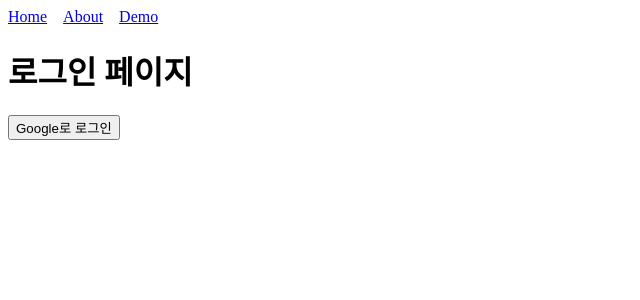
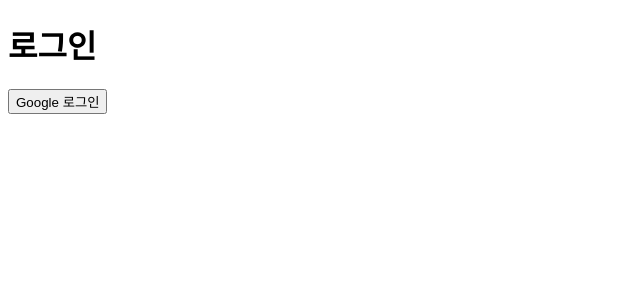
Before and after one commit to dmsvk0217/piled-time, a React (Vite) app in the folder client/: page /login in a window 1280 px wide. Shown: the top 300 px of the page, without its empty margins (0-640 px from the left). Built offline with nearby package versions, Linux system fonts and the light colour scheme.

Commit message:
[client] feat: 기본 Layout 컴포넌트 추가 및 공통 내비게이션 구성

```diff
--- a/client/src/App.tsx
+++ b/client/src/App.tsx
@@ -1,4 +1,5 @@
-import { Link, Route, Routes } from "react-router-dom";
+import Layout from "@/layouts/Layout";
+import { Route, Routes } from "react-router-dom";
 import AboutPage from "./pages/AboutPage";
 import DemoPage from "./pages/DemoPage";
 import HomePage from "./pages/HomePage";
@@ -8,28 +9,21 @@
 
 function App() {
   return (
-    <div>
-      <nav style={{ display: "flex", gap: "1rem", marginBottom: "1rem" }}>
-        <Link to="/">Home</Link>
-        <Link to="/about">About</Link>
-        <Link to="/demo">Demo</Link>
-      </nav>
-
     <Routes>
       <Route path="/login" element={<Login />} />
       <Route path="/oauth/callback" element={<OauthCallback />} />
+
       <Route
-          path="/"
         element={
           <PrivateRoute>
-              <HomePage />
+            <Layout />
           </PrivateRoute>
-          }
-        />
+        }>
+        <Route path="/" element={<HomePage />} />
         <Route path="/about" element={<AboutPage />} />
         <Route path="/demo" element={<DemoPage />} />
+      </Route>
     </Routes>
-    </div>
   );
 }
 
--- /dev/null
+++ b/client/src/layouts/Layout.tsx
@@ -0,0 +1,17 @@
+import { Link, Outlet } from "react-router-dom";
+
+export default function Layout() {
+  return (
+    <div>
+      <nav style={{ display: "flex", gap: "1rem", marginBottom: "1rem" }}>
+        <Link to="/">Home</Link>
+        <Link to="/about">About</Link>
+        <Link to="/demo">Demo</Link>
+      </nav>
+
+      <main>
+        <Outlet />
+      </main>
+    </div>
+  );
+}
--- a/client/src/pages/HomePage.tsx
+++ b/client/src/pages/HomePage.tsx
@@ -11,9 +11,9 @@
 
   return (
     <div className="p-10">
-      <h1 className="text-2xl font-bold">🎉 로그인 성공!</h1>
+      <h1 className="text-2xl font-bold">🎉 로ff그인 성공!</h1>
       <button onClick={handleLogout} className="mt-4 bg-red-500 text-white px-4 py-2 rounded">
-        로그아웃
+        로그아웃 f
       </button>
     </div>
   );
--- a/client/src/pages/Login.tsx
+++ b/client/src/pages/Login.tsx
@@ -1,13 +1,13 @@
 export default function Login() {
-  const handleOAuthLogin = () => {
-    window.location.href = "https://your-api.com/auth/google";
+  const handleGoogleLogin = () => {
+    window.location.href = "http://localhost:4000/api/auth/google";
   };
 
   return (
     <div className="p-10">
-      <h1 className="text-xl mb-4">로그인 페이지</h1>
-      <button onClick={handleOAuthLogin} className="bg-blue-500 text-white px-4 py-2 rounded">
-        Google로 로그인
+      <h1 className="text-xl mb-4">로그인</h1>
+      <button onClick={handleGoogleLogin} className="bg-blue-500 text-white px-4 py-2 rounded">
+        Google 로그인
       </button>
     </div>
   );
--- a/client/src/pages/OauthCallback.tsx
+++ b/client/src/pages/OauthCallback.tsx
@@ -1,10 +1,10 @@
-import { setToken } from "@/utils/auth";
 import { useEffect } from "react";
 import { useLocation, useNavigate } from "react-router-dom";
+import { setToken } from "../utils/auth";
 
 export default function OauthCallback() {
+  const location = useLocation();
   const navigate = useNavigate();
-  const location = useLocation();
 
   useEffect(() => {
     const params = new URLSearchParams(location.search);
@@ -19,5 +19,5 @@
     }
   }, []);
 
-  return <div className="p-10">로그인 처리 중...</div>;
+  return <div>로그인 처리 중...</div>;
 }
--- a/client/src/router/PrivateRoute.tsx
+++ b/client/src/router/PrivateRoute.tsx
@@ -1,4 +1,5 @@
 import { isAuthenticated } from "@/utils/auth";
+import { JSX } from "react";
 import { Navigate } from "react-router-dom";
 
 export default function PrivateRoute({ children }: { children: JSX.Element }) {
--- a/client/vite.config.ts
+++ b/client/vite.config.ts
@@ -13,4 +13,9 @@
       "@": path.resolve(__dirname, "src"),
     },
   },
+  server: {
+    proxy: {
+      "/api": "http://localhost:4000",
+    },
+  },
 });
```
Also changed, not shown: client/tsconfig.json (+4 -4 lines). Lines whose indentation alone changed are shown as unchanged.
